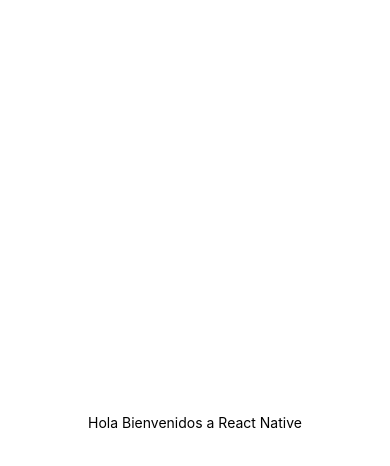
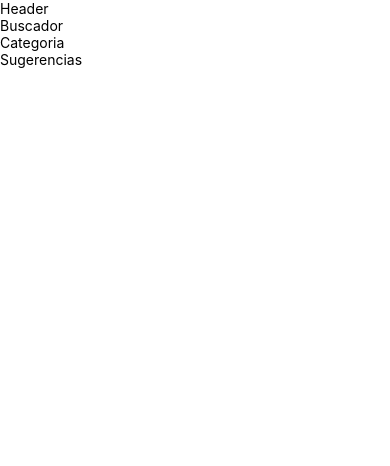
Before and after one commit to Rome96/rgVideo-RN, a React Native app: screen / in a window 390 px wide. Shown: the top 466 px of the page. Built offline with nearby package versions, Linux system fonts and the light colour scheme.

Commit message:
creación del componente Home

```diff
--- a/App.js
+++ b/App.js
@@ -1,12 +1,17 @@
 import React from 'react';
 import { StyleSheet, Text, View } from 'react-native';
+import Home from './src/screens/Home';
 
 export default class App extends React.Component {
   render() {
     return (
-      <View style={styles.container}>
-        <Text>Hola Bienvenidos a React Native</Text>
-      </View>
+        <Home>
+          <Text>Header</Text>
+          <Text>Buscador</Text>
+          <Text>Categoria</Text>
+          <Text>Sugerencias</Text>
+        </Home>
+
     );
   }
 }
--- /dev/null
+++ b/src/screens/Home.js
@@ -0,0 +1,14 @@
+import React, {Component} from 'react'
+import {
+  StyleSheet,
+  View,
+  Text
+} from 'react-native'
+
+class Home extends Component {
+  render(){
+    return this.props.children
+  }
+}
+
+export default Home
```
